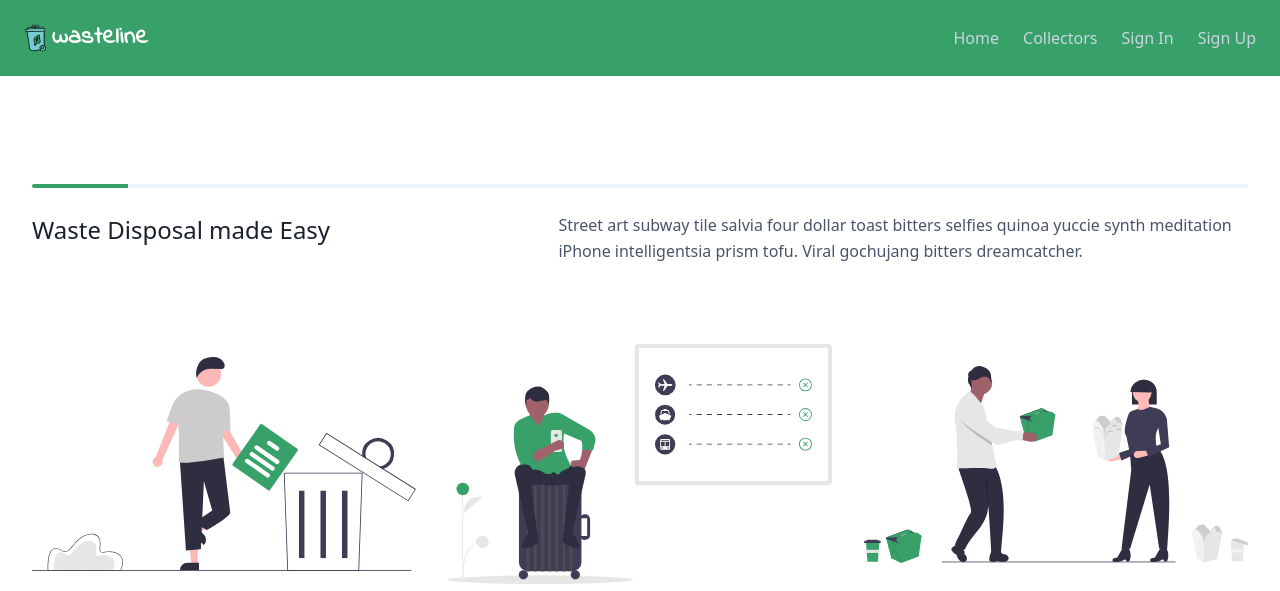
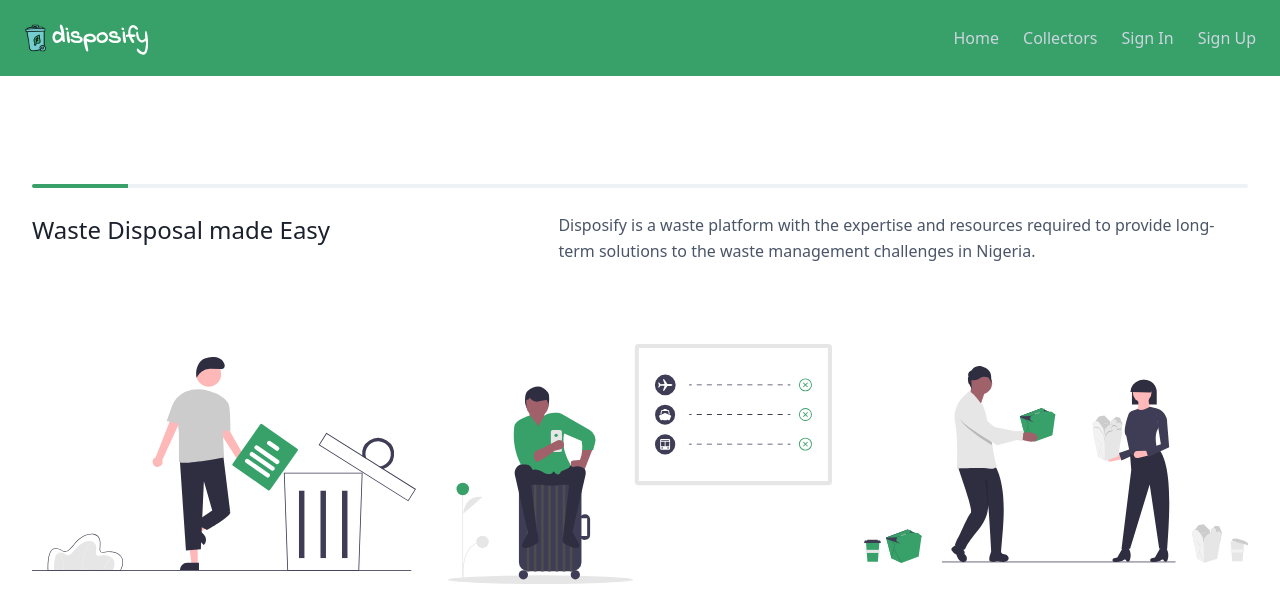
Before and after one commit to BuildForSDGCohort2/disposify, a Django app: page / in a window 1280 px wide. Shown: the top 591 px of the page. Run offline with Django 3.2, Linux system fonts and the light colour scheme; some libraries are stand-ins or nearby versions.

Commit message:
Change title in header and footer

```diff
--- a/wasteline/theme/templates/base_header.html
+++ b/wasteline/theme/templates/base_header.html
@@ -7,7 +7,7 @@
     {% comment %} logo {% endcomment %}
     <img class="block h-8 w-auto" src="{% static 'images/logos/wasteline_logo.png' %}" alt="Wasteline logo">
     {% comment %} title {% endcomment %}
-    <span class="text-2xl text-white font-indie font-bold tracking-wide">wasteline</span>
+    <span class="text-2xl text-white font-indie font-bold tracking-wide">disposify</span>
   </a>
 
 
--- a/wasteline/theme/templates/pages/home.html
+++ b/wasteline/theme/templates/pages/home.html
@@ -12,7 +12,7 @@
       </div>
       <div class="flex flex-wrap sm:flex-row flex-col py-6 mb-12">
         <h1 class="sm:w-2/5 text-gray-900 font-medium title-font text-2xl mb-2 sm:mb-0">Waste Disposal made Easy</h1>
-        <p class="sm:w-3/5 leading-relaxed text-base sm:pl-10 pl-0">Street art subway tile salvia four dollar toast bitters selfies quinoa yuccie synth meditation iPhone intelligentsia prism tofu. Viral gochujang bitters dreamcatcher.</p>
+        <p class="sm:w-3/5 leading-relaxed text-base sm:pl-10 pl-0">Disposify is a waste platform with the expertise and resources required to provide long-term solutions to the waste management challenges in Nigeria.</p>
       </div>
     </div>
     <div class="flex flex-wrap sm:-m-4 -mx-4 -mb-10 -mt-4">
```
